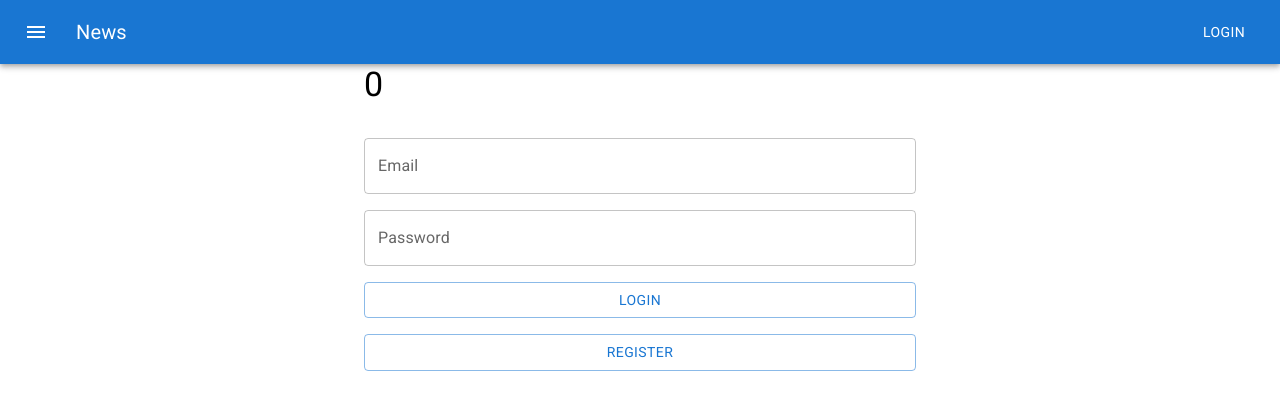
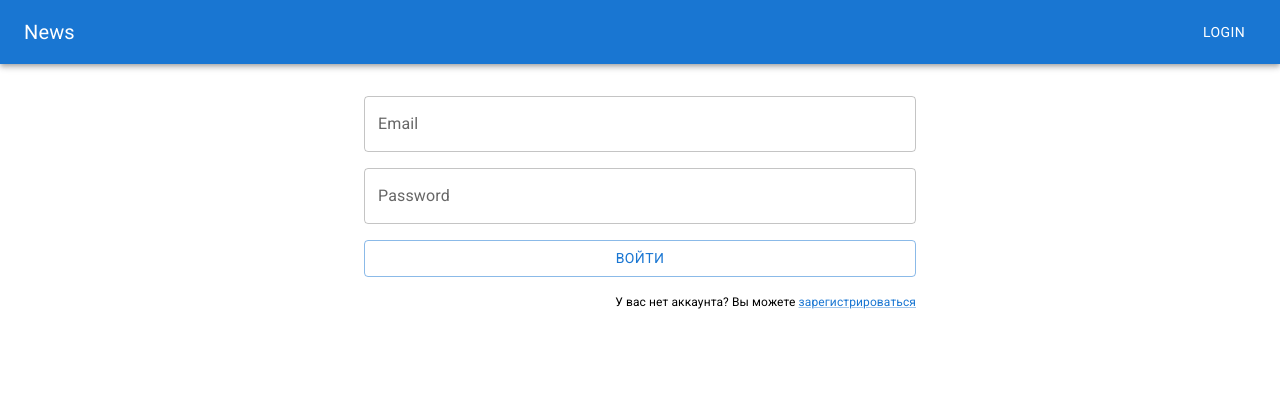
Before and after one commit to GuyFromEkb/full-stack-user-auth-jwt, a React (Vite) app in the folder frontend/: page /login in a window 1280 px wide. Shown: the top 410 px of the page. Built offline with nearby package versions, Linux system fonts and the light colour scheme.

Commit message:
добавил  routing

```diff
--- a/frontend/package.json
+++ b/frontend/package.json
@@ -17,6 +17,7 @@
     "mobx-react-lite": "^3.4.3",
     "react": "^18.2.0",
     "react-dom": "^18.2.0",
+    "react-router-dom": "^6.11.1",
     "styled-components": "^5.3.10"
   },
   "devDependencies": {
--- a/frontend/src/components/app/App.tsx
+++ b/frontend/src/components/app/App.tsx
@@ -1,52 +1,11 @@
 import { FC } from "react"
-import Button from "@mui/material/Button"
-import { Box, AppBar, Toolbar, IconButton, Typography, TextField, Container } from "@mui/material"
-import MenuIcon from "@mui/icons-material/Menu"
 import { observer } from "mobx-react-lite"
-import { rootStore } from "src/store/rootStore"
-
+import { MainLayout } from "@components/layout/mainLayout/MainLayout"
+import { Outlet } from "react-router-dom"
 export const App: FC = observer(() => {
-  const login = () => {
-    rootStore.login("321321321@yandex.ru", "321321123")
-  }
-  const register = () => {
-    rootStore.register("123456@ya21312n123.ru", "12345678")
-  }
   return (
-    <div>
-      <Box sx={{ flexGrow: 1 }}>
-        <AppBar position="static">
-          <Toolbar>
-            <IconButton size="large" edge="start" color="inherit" aria-label="menu" sx={{ mr: 2 }}>
-              <MenuIcon />
-            </IconButton>
-            <Typography variant="h6" component="div" sx={{ flexGrow: 1 }}>
-              News
-            </Typography>
-            <Button color="inherit">Login</Button>
-          </Toolbar>
-        </AppBar>
-      </Box>
-      <Container maxWidth="sm">
-        <Typography variant="h4">{rootStore.number}</Typography>
-        <Box
-          sx={{
-            display: "flex",
-            flexDirection: "column",
-            gap: 2,
-            mt: 4,
-          }}
-        >
-          <TextField label="Email" variant="outlined" />
-          <TextField label="Password" variant="outlined" />
-          <Button onClick={login} variant="outlined">
-            Login
-          </Button>
-          <Button onClick={register} variant="outlined">
-            Register
-          </Button>
-        </Box>
-      </Container>
-    </div>
+    <MainLayout>
+      <Outlet />
+    </MainLayout>
   )
 })
--- /dev/null
+++ b/frontend/src/components/layout/mainLayout/MainLayout.tsx
@@ -0,0 +1,27 @@
+import { Box, AppBar, Toolbar, Typography, Button, Container, TextField, Link } from "@mui/material"
+import { observer } from "mobx-react-lite"
+import { FC, ReactNode } from "react"
+
+import { rootStore } from "src/store/rootStore"
+
+export const MainLayout: FC<{ children: ReactNode }> = observer(({ children }) => {
+  const login = () => {
+    rootStore.login("321321321@yandex.ru", "321321123")
+  }
+
+  return (
+    <div>
+      <Box sx={{ flexGrow: 1 }}>
+        <AppBar position="static">
+          <Toolbar>
+            <Typography variant="h6" component="div" sx={{ flexGrow: 1 }}>
+              News
+            </Typography>
+            <Button color="inherit">Login</Button>
+          </Toolbar>
+        </AppBar>
+      </Box>
+      {children}
+    </div>
+  )
+})
--- a/frontend/src/main.tsx
+++ b/frontend/src/main.tsx
@@ -2,10 +2,12 @@ import React from "react"
 import ReactDOM from "react-dom/client"
 
 import "./styles/global.css"
-import { App } from "@components/app/App"
+
+import { RouterProvider } from "react-router-dom"
+import { router } from "src/router/appRoutes"
 
 ReactDOM.createRoot(document.getElementById("root") as HTMLElement).render(
   <React.StrictMode>
-    <App />
+    <RouterProvider router={router} />
   </React.StrictMode>
 )
--- /dev/null
+++ b/frontend/src/pages/error/ErrorPage.tsx
@@ -0,0 +1,16 @@
+import { observer } from "mobx-react-lite"
+import { useRouteError } from "react-router-dom"
+
+export const ErrorPage = observer(() => {
+  const error: any = useRouteError()
+
+  return (
+    <div>
+      <h1>Уупс!</h1>
+      <p>Извините, произошла непредвиденная ошибка.</p>
+      <p>
+        <i>{error?.statusText || error?.message}</i>
+      </p>
+    </div>
+  )
+})
--- /dev/null
+++ b/frontend/src/pages/login/LoginPage.tsx
@@ -0,0 +1,39 @@
+import { Container, Box, TextField, Button, Typography, Link } from "@mui/material"
+import { observer } from "mobx-react-lite"
+import { FC } from "react"
+import { Link as ReactRouterLink } from "react-router-dom"
+
+export const LoginPage: FC = observer(() => {
+  const login = () => {
+    //
+  }
+  return (
+    <Container maxWidth="sm">
+      <Box
+        sx={{
+          display: "flex",
+          flexDirection: "column",
+          gap: 2,
+          mt: 4,
+        }}
+      >
+        <TextField label="Email" variant="outlined" />
+        <TextField label="Password" variant="outlined" />
+        <Button onClick={login} variant="outlined">
+          Войти
+        </Button>
+        <Typography
+          fontSize={12}
+          sx={{
+            ml: "auto",
+          }}
+        >
+          У вас нет аккаунта? Вы можете{" "}
+          <Link component={ReactRouterLink} to={"/registration"}>
+            зарегистрироваться
+          </Link>
+        </Typography>
+      </Box>
+    </Container>
+  )
+})
--- /dev/null
+++ b/frontend/src/pages/registration/RegistrationPage.tsx
@@ -0,0 +1,11 @@
+import { Typography } from "@mui/material"
+import { observer } from "mobx-react-lite"
+import { FC } from "react"
+
+export const RegistrationPage: FC = observer(() => {
+  return (
+    <>
+      <Typography variant="h1">RegistrationPage</Typography>
+    </>
+  )
+})
--- /dev/null
+++ b/frontend/src/router/appRoutes.tsx
@@ -0,0 +1,24 @@
+import { App } from "@components/app/App"
+import { createBrowserRouter } from "react-router-dom"
+import { ErrorPage } from "src/pages/error/ErrorPage"
+import { LoginPage } from "src/pages/login/LoginPage"
+import { RegistrationPage } from "src/pages/registration/RegistrationPage"
+
+export const router = createBrowserRouter([
+  {
+    path: "/",
+    element: <App />,
+    errorElement: <ErrorPage />,
+    children: [
+      {
+        index: true,
+        path: "/login",
+        element: <LoginPage />,
+      },
+      {
+        path: "/registration",
+        element: <RegistrationPage />,
+      },
+    ],
+  },
+])
```
Also changed, not shown: 1 other file (tests, documents, lock files or other folders).
